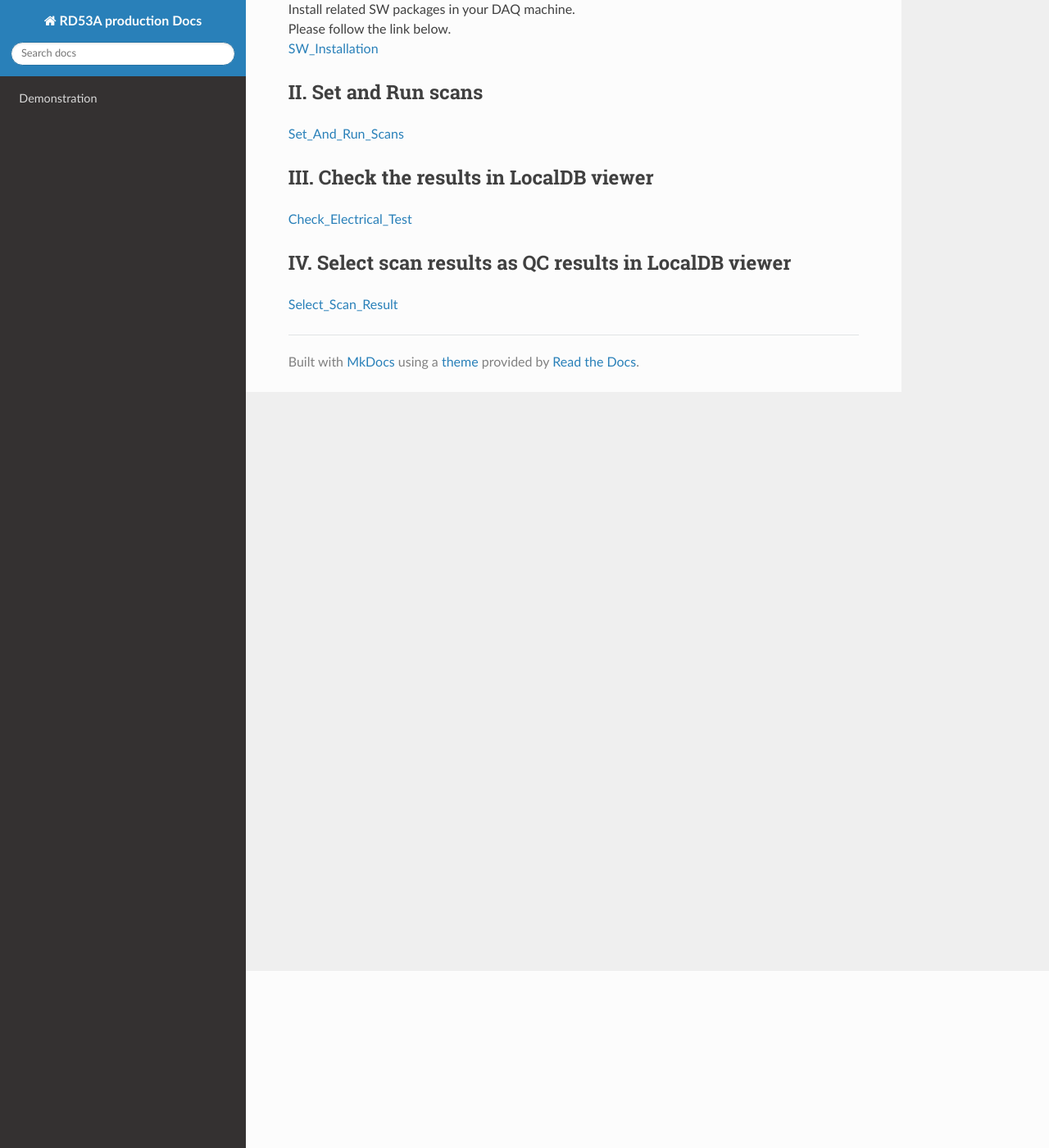
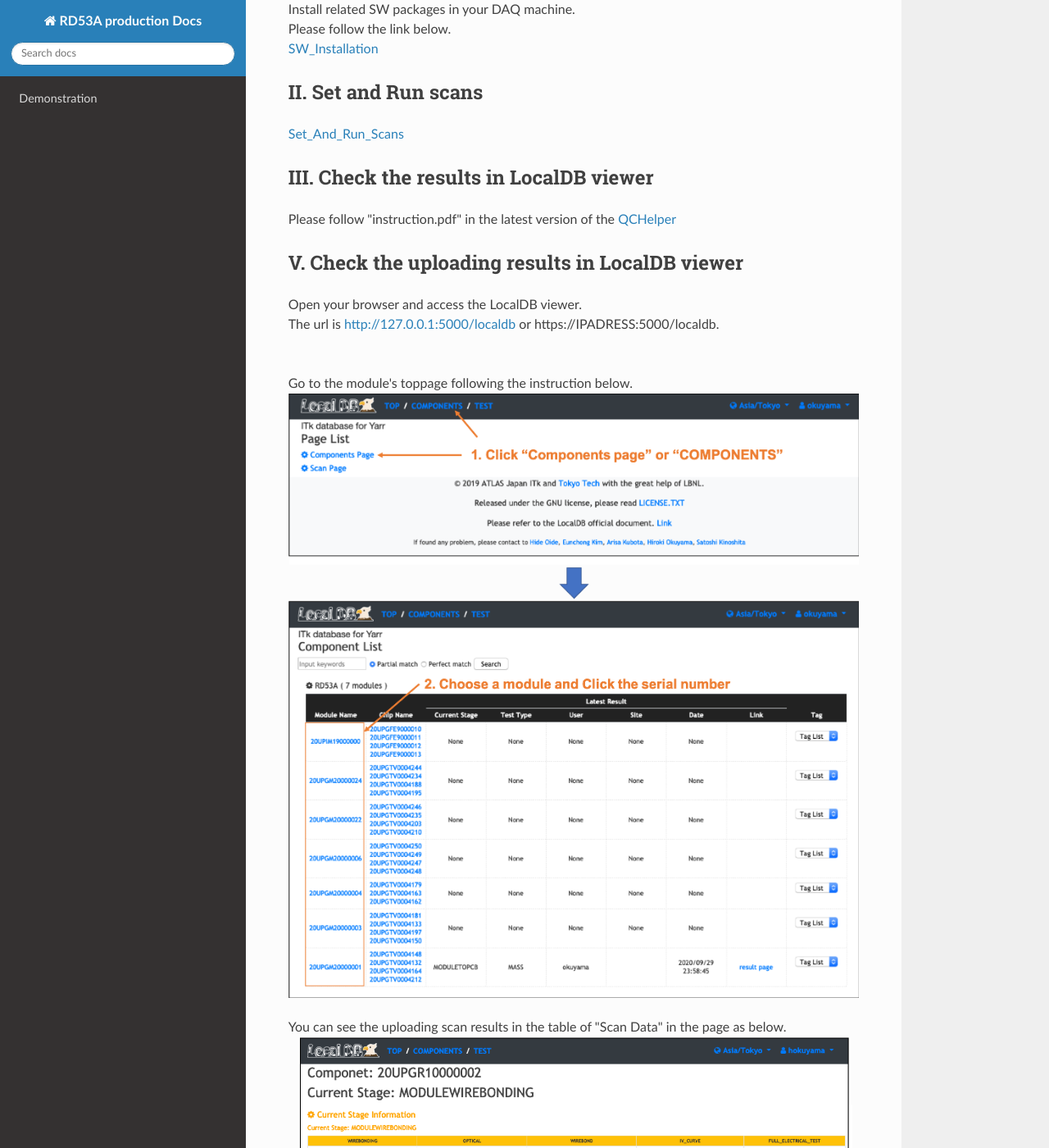
Before and after one commit to jlab-hep/-rd53a_software_doc, an MkDocs documentation site: the page built from docs/electrical_test.md, in a window 1280 px wide and 1400 px high, scrolled down 216 px. Shown: the whole window at 82% size. Built offline with MkDocs 1.6.1, drawn with Linux system fonts in a browser that asks for light colours; nearby versions of some CDN libraries; old or Windows-style settings are respelled for this version of MkDocs.

Commit message:
add a instruction to view the results in viewer

```diff
--- a/docs/electrical_test.md
+++ b/docs/electrical_test.md
@@ -11,7 +11,17 @@ Please follow the link below.<br>
 
 
 ## III. Check the results in LocalDB viewer
-[Check_Electrical_Test](check_scans.md)
+Please follow "instruction.pdf" in the latest version of the [QCHelper](https://gitlab.cern.ch/atlas-itk/sw/db/pixels/qc-viz-tools-dev/qc-helper/-/tree/master)
+
+## V. Check the uploading results in LocalDB viewer
+Open your browser and access the LocalDB viewer.<br>
+The url is [http://127.0.0.1:5000/localdb](http://127.0.0.1:5000/localdb) or https://IPADRESS:5000/localdb.<br><br>
+
+Go to the module's toppage following the instruction below.<br>
+![Go_to_Module_Toppage](images/goto_module_toppage.png)<br>
+
+You can see the uploading scan results in the table of "Scan Data" in the page as below.<br>
+![View_QC_Test](images/view_scans.png)<br>
 
 
 ## IV. Select scan results as QC results in LocalDB viewer
```
Also changed, not shown: docs/check_scans.md (deleted, +0 -2 lines), docs/non_electrical_test.md (+8 -1 lines), docs/setup_database.md (+1 -1 lines), docs/sign_off_qc_result.md (+1 -1 lines), docs/images/goto_module_toppage.png (added), docs/images/view_QC_test.png (added), docs/images/view_scans.png (added).
